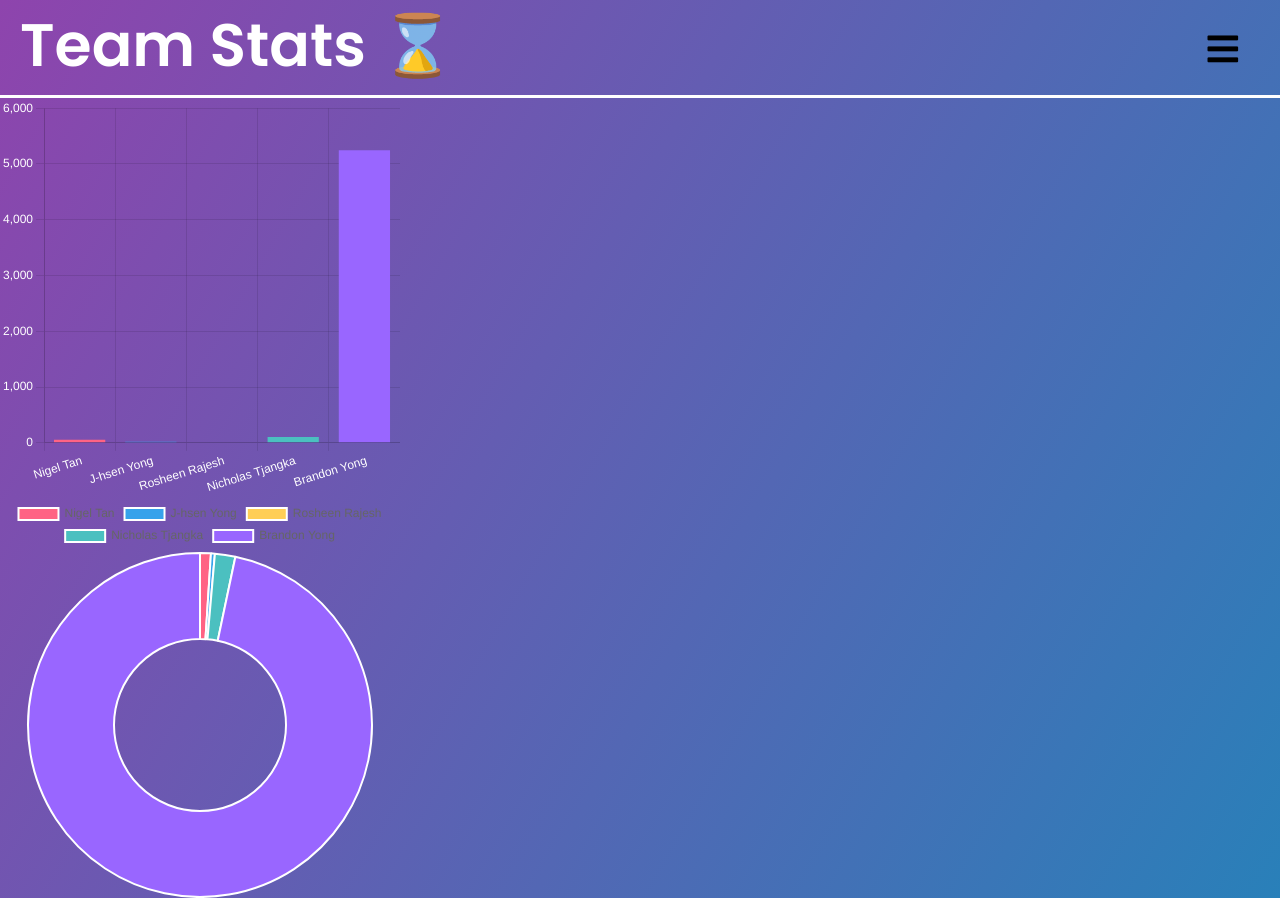
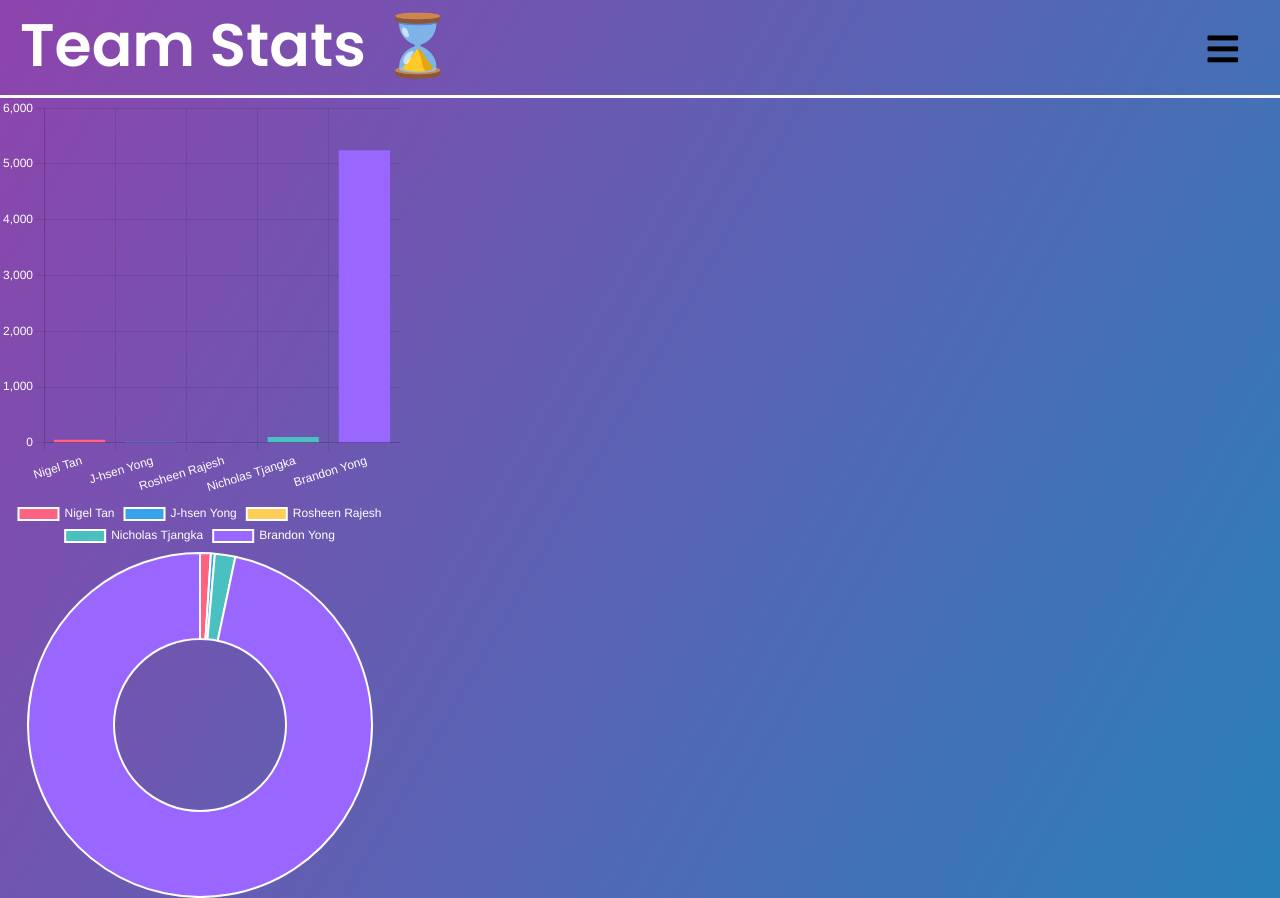
Before and after one commit to NigelTXH/trello_like_website, a Flask app: page /team_stats in a window 1280 px wide; the page is wider, and only the part inside the window is pictured. Run offline with Flask 2, Linux system fonts and the light colour scheme; data comes from the database, SQL or seed files in the repository.

```diff
--- a/templates/team_stats.html
+++ b/templates/team_stats.html
@@ -86,7 +86,9 @@
       options: {
         plugins: {
             legend: {
-                fontColor: 'black',
+                labels:{
+                  color:'white',
+                },
                 display: true
             }
         },
```
